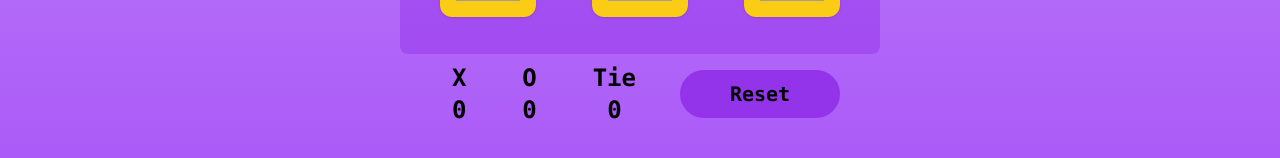
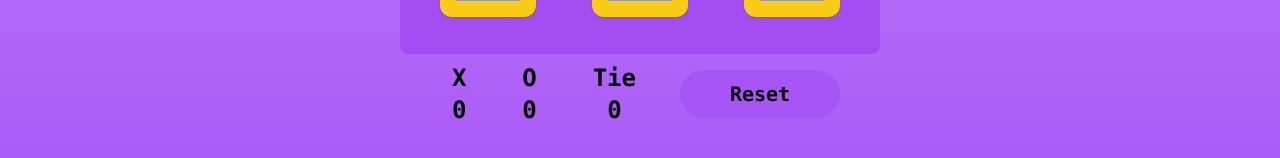
Before and after one commit to rakcurious/TicTacToe, a React (Vite) app: page / in a window 1280 px wide. Shown: the part 570-728 px from the top of the page. Built offline with nearby package versions, Linux system fonts and the light colour scheme; grey boxes are pictures that could not be loaded.

Commit message:
reset button color

```diff
--- a/src/tictactoe.jsx
+++ b/src/tictactoe.jsx
@@ -144,7 +144,7 @@ function TicTacToe() {
             onClick={() => {
               setScore([0, 0, 0]), newGame();
             }}
-            className="bg-purple-600 hover:bg-purple-700 h-12 w-40 hover:rounded-xl text-xl transition ease-in-out hover:-translate-y-0.5  duration-500 font-mono font-bold mt-2 mr-2 lg:m-0 rounded-full"
+            className="bg-purple-500 hover:bg-purple-600 h-12 w-40 hover:rounded-xl text-xl transition ease-in-out hover:-translate-y-0.5  duration-500 font-mono font-bold mt-2 mr-2 lg:m-0 rounded-full"
           >
             Reset
           </button>
```
